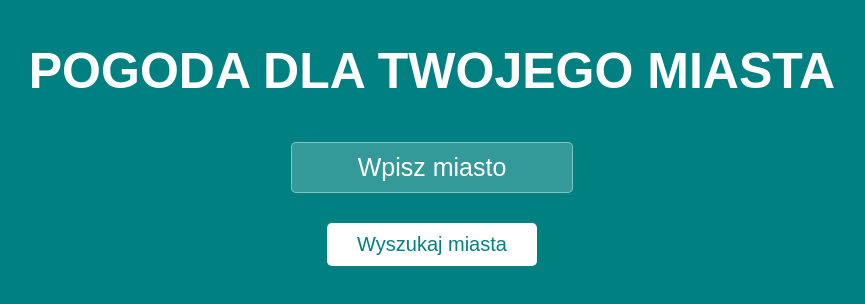
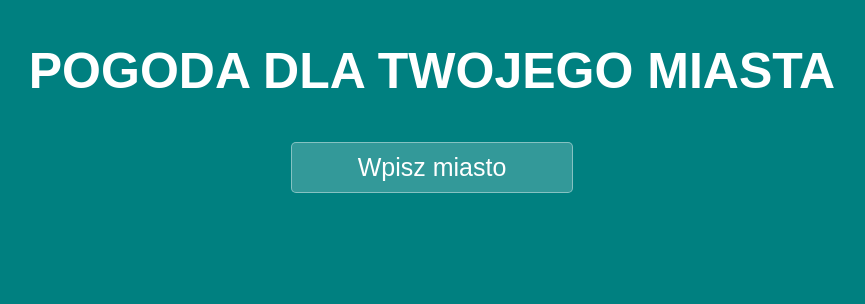
Before and after one commit to agradecki/simple-weather-app, a React app: page / in a window 1280 px wide. Shown: the whole page, without its empty margins (208-1073 px from the left). Built offline with nearby package versions, Linux system fonts and the light colour scheme.

Commit message:
added componentDidUpdate method, version v2

```diff
--- a/src/components/App.js
+++ b/src/components/App.js
@@ -24,8 +24,9 @@ class App extends Component {
     });
   };
 
-  handleCitySubmit = (e) => {
-    e.preventDefault();
+  componentDidUpdate(prevProps, prevState) {
+    if (this.state.value.length === 0) return;
+    if (prevState.value !== this.state.value) {
       const API = `http://api.openweathermap.org/data/2.5/weather?q=${this.state.value}&appid=${APIKey}&units=metric`;
 
       fetch(API)
@@ -57,16 +58,13 @@ class App extends Component {
             city: prevState.value,
           }));
         });
-  };
+    }
+  }
 
   render() {
     return (
       <div className="app">
-        <Form
-          value={this.state.value}
-          change={this.handleInputChange}
-          submit={this.handleCitySubmit}
-        />
+        <Form value={this.state.value} change={this.handleInputChange} />
         <Result weather={this.state} />
       </div>
     );
--- a/src/components/Form.css
+++ b/src/components/Form.css
@@ -28,24 +28,3 @@ form input:focus {
   width: 300px;
   color: teal;
 }
-
-button {
-  margin-left: 35px;
-  appearance: none;
-  outline: 0;
-  background-color: white;
-  border: 0;
-  margin: 0 0 50px 0;
-  padding: 10px 15px;
-  color: teal;
-  border-radius: 5px;
-  width: 210px;
-  cursor: pointer;
-  font-size: 20px;
-  transition-duration: 0.3s;
-}
-
-button:hover {
-  background-color: rgba(255, 255, 255, 0.7);
-  width: 250px;
-}
--- a/src/components/Form.js
+++ b/src/components/Form.js
@@ -3,7 +3,7 @@ import "./Form.css";
 
 const Form = (props) => {
   return (
-    <form onSubmit={props.submit}>
+    <form>
       <h1>POGODA DLA TWOJEGO MIASTA</h1>
       <input
         type="text"
@@ -11,7 +11,6 @@ const Form = (props) => {
         placeholder="Wpisz miasto"
         onChange={props.change}
       />
-      <button>Wyszukaj miasta</button>
     </form>
   );
 };
```
Lines whose indentation alone changed are shown as unchanged.
